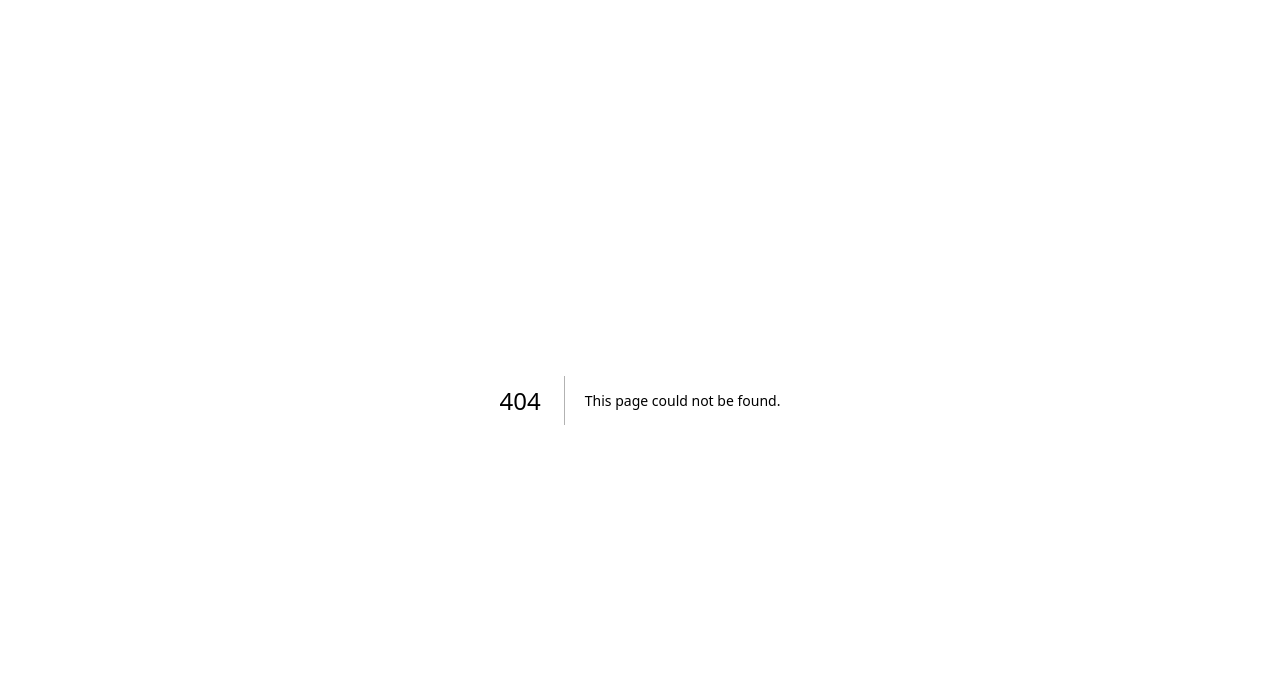
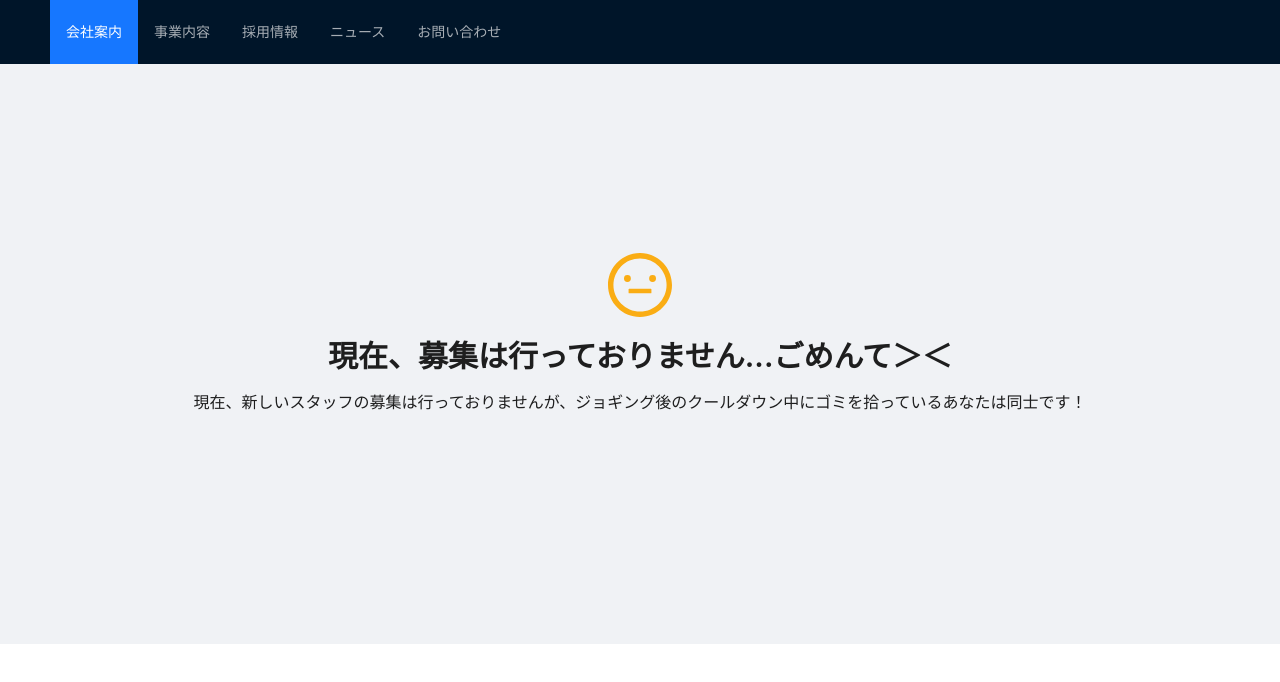
Before and after one commit to 1410-3/next-js-practice, a Next.js app: page /recruit in a window 1280 px wide. Before the commit this address had no page. Shown: the top 682 px of the page. Built offline with nearby package versions, Linux system fonts and the light colour scheme.

Commit message:
add recruit page

```diff
--- /dev/null
+++ b/app/recruit/page.tsx
@@ -0,0 +1,36 @@
+"use client";
+import React from "react";
+import { Layout, Typography, Row, Col, Button } from "antd";
+import { MehOutlined } from "@ant-design/icons";
+import Header from '../ui/header/components/Header'
+
+const { Content} = Layout;
+const { Title, Paragraph } = Typography;
+
+const Recruit: React.FC = () => {
+  return (
+    <>
+      <Header/>
+      <Layout>
+      {/* Header */}
+
+      {/* Main Content */}
+      <Content style={{ padding: "50px 20px", textAlign: "center", backgroundColor: "#f0f2f5" }}>
+        <Row justify="center" align="middle" style={{ minHeight: "60vh" }}>
+          <Col span={24}>
+            <MehOutlined style={{ fontSize: "64px", color: "#faad14" }} />
+            <Title level={2} style={{ marginTop: "20px" }}>
+              現在、募集は行っておりません...ごめんて＞＜
+            </Title>
+            <Paragraph style={{ marginBottom: "40px", fontSize: "16px" }}>
+              現在、新しいスタッフの募集は行っておりませんが、ジョギング後のクールダウン中にゴミを拾っているあなたは同士です！
+            </Paragraph>
+          </Col>
+        </Row>
+      </Content>
+    </Layout>
+    </>
+    )
+  }
+
+export default Recruit;
```
